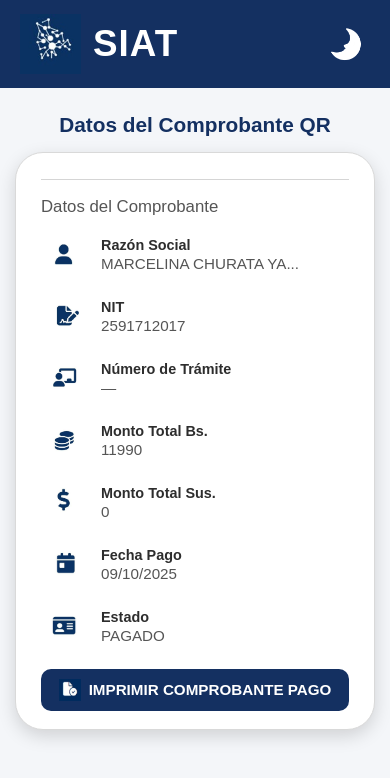
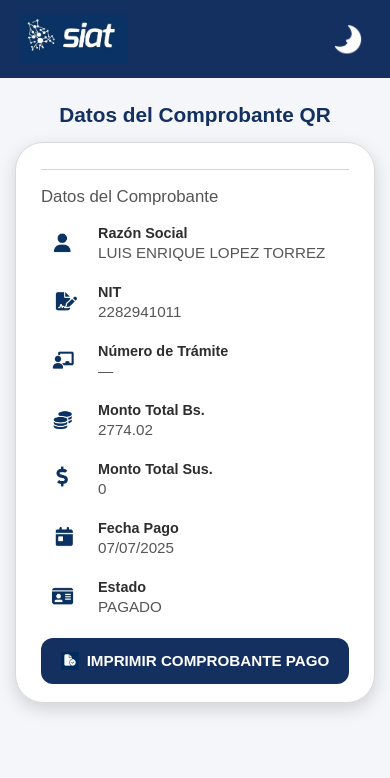
Before and after one commit to siatinpuestosgobbancasco2282941011/SIAT-WEB, a plain HTML site: page index.html in a window 390 px wide. Drawn offline with Linux system fonts and the light colour scheme.

Commit message:
index.html

```diff
--- a/index.html
+++ b/index.html
@@ -48,21 +48,19 @@
     }
 
     .header-title img {
-      height: 65px;
-      margin-right: 12px;
+      height: 55px; /* Tamaño para la nueva imagen */
+      margin-right: 10px;
     }
 
+    /* 🔹 OCULTAMOS EL TEXTO SIAT */
     .siat-text {
-      font-size: var(--siat-size);
-      text-transform: uppercase;
-      font-family: var(--siat-font);
-      letter-spacing: 1px;
+      display: none; /* Oculta el texto SIAT */
     }
 
     .toggle-mode {
       background: transparent;
       border: none;
-      font-size: 1.8rem;
+      font-size: 1.6rem;
       color: white;
       cursor: pointer;
       filter: brightness(0) invert(1);
@@ -109,8 +107,8 @@
     }
 
     .icono {
-      width: 50px;
-      height: 50px;
+      width: 45px;
+      height: 45px;
       margin-right: 12px;
       object-fit: contain;
     }
@@ -133,14 +131,14 @@
       color: #555;
     }
 
-    /* BOTÓN - MÁS DELGADO */
+    /* BOTÓN */
     .btn {
       background-color: var(--btn-color);
       color: white;
       border: none;
-      padding: 10px 14px; /* 🔹 Reducido el padding vertical */
+      padding: 14px;
       width: 100%;
-      border-radius: 10px; /* 🔹 Bordes ligeramente menos redondeados */
+      border-radius: 12px;
       font-size: 0.95rem;
       font-weight: 600;
       cursor: pointer;
@@ -149,7 +147,6 @@
       justify-content: center;
       margin-top: 18px;
       transition: background 0.2s ease;
-      height: 44px; /* 🔹 Altura fija más delgada */
     }
 
     .btn:hover {
@@ -157,8 +154,8 @@
     }
 
     .btn img {
-      width: 22px;
-      height: 22px;
+      width: 18px;
+      height: 18px;
       margin-right: 8px;
     }
 
@@ -167,19 +164,8 @@
         margin: 15px;
         max-width: 90%;
       }
-      .siat-text {
-        font-size: 2.3rem;
-      }
       .header-title img {
-        height: 60px;
-      }
-      .icono {
-        width: 48px;
-        height: 48px;
-      }
-      .btn {
-        height: 42px; /* 🔹 Altura para móviles */
-        padding: 9px 14px;
+        height: 50px; /* Tamaño para móviles */
       }
     }
   </style>
@@ -189,8 +175,13 @@
   <!-- ENCABEZADO -->
   <div class="header">
     <div class="header-title">
-      <img src="LOGOTIPO.jpg" alt="Logo SIAT" />
-      <span class="siat-text">SIAT</span>
+      <!-- 🔹 AQUÍ COLOCAS TU IMAGEN COMPLETA -->
+      <img src="logotipo.jpeg" alt="SIAT" />
+      <!--
+        Reemplaza "logo-completo-siat.jpg" con el nombre de tu imagen
+        Esta imagen debe incluir el logo y el texto "SIAT" juntos
+      -->
+      <span class="siat-text">SIAT</span> <!-- Este texto está oculto -->
     </div>
     <button class="toggle-mode" onclick="toggleDarkMode()">🌛</button>
   </div>
@@ -210,7 +201,7 @@
       <img src="usuario.jpeg" class="icono" alt="Razón social" />
       <div class="dato-texto">
         <div class="dato-label">Razón Social</div>
-        <div class="dato-value">MARCELINA CHURATA YA...</div>
+        <div class="dato-value">LUIS ENRIQUE LOPEZ TORREZ</div>
       </div>
     </div>
 
@@ -218,7 +209,7 @@
       <img src="papel.jpeg" class="icono" alt="NIT" />
       <div class="dato-texto">
         <div class="dato-label">NIT</div>
-        <div class="dato-value">2591712017</div>
+        <div class="dato-value">2282941011</div>
       </div>
     </div>
 
@@ -234,7 +225,7 @@
       <img src="moneda.jpeg" class="icono" alt="Monto" />
       <div class="dato-texto">
         <div class="dato-label">Monto Total Bs.</div>
-        <div class="dato-value">11990</div>
+        <div class="dato-value">2774.02</div>
       </div>
     </div>
 
@@ -250,7 +241,7 @@
       <img src="maleta.jpeg" class="icono" alt="Fecha" />
       <div class="dato-texto">
         <div class="dato-label">Fecha Pago</div>
-        <div class="dato-value">09/10/2025</div>
+        <div class="dato-value">07/07/2025</div>
       </div>
     </div>
 
@@ -276,7 +267,7 @@
     }
 
     function abrirPDF() {
-      window.open('compropdf.pdf', '_blank');
+      window.open('compropfd.pdf', '_blank');
     }
   </script>
 </body>
```
